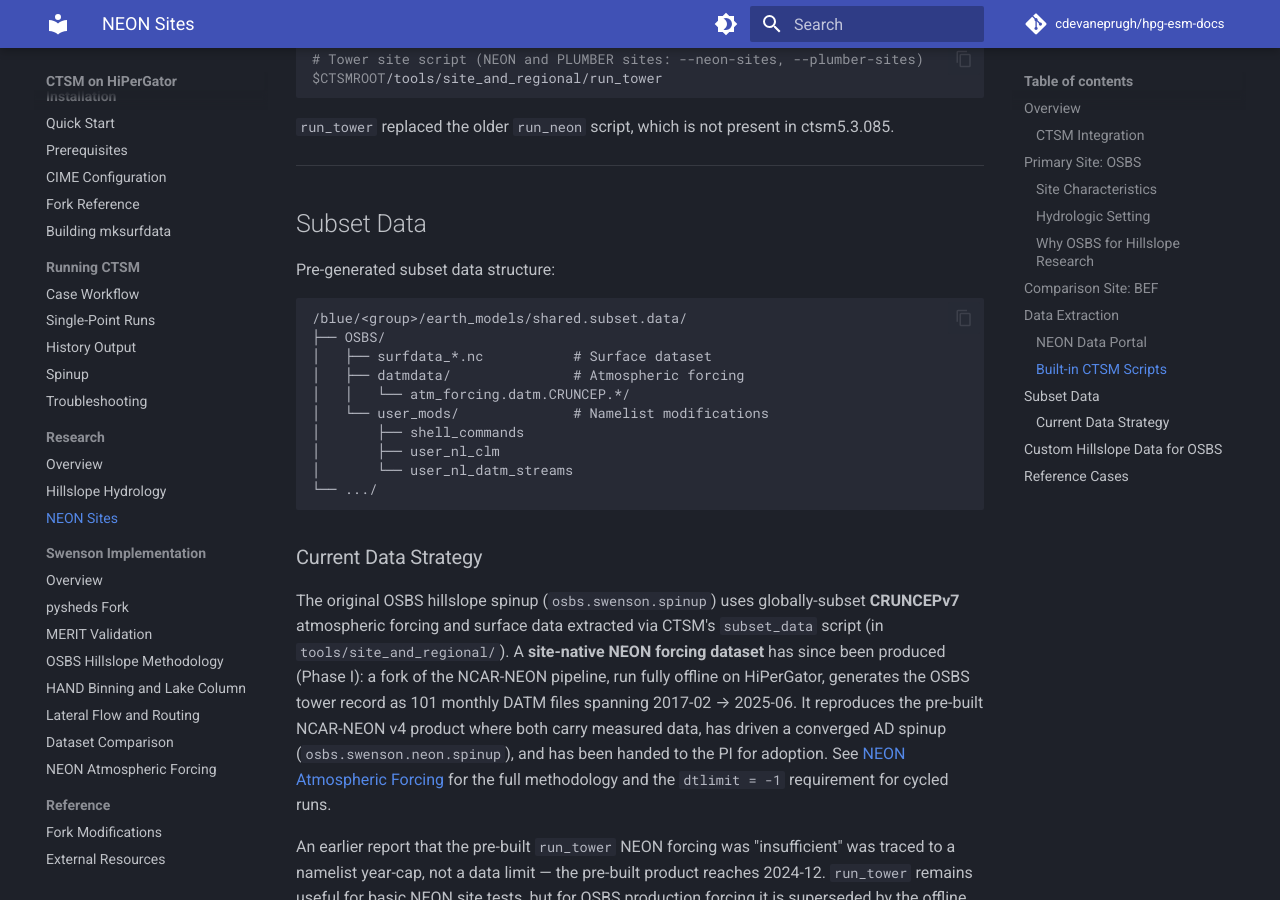
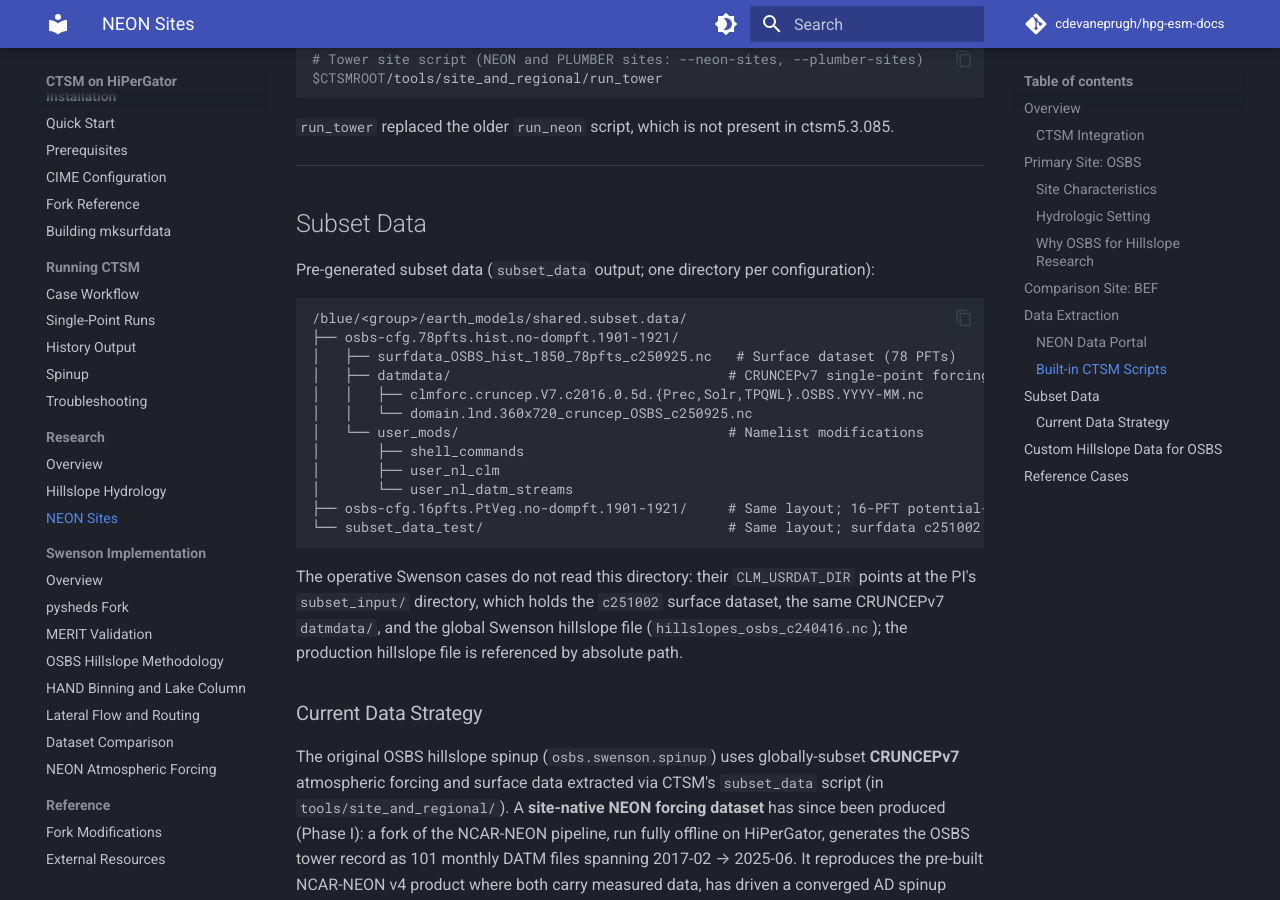
Before and after one commit to cdevaneprugh/hpg-esm-docs, an MkDocs documentation site: the page built from docs/research/neon-sites.md, in a window 1280 px wide and 900 px high, scrolled down 3305 px. Built offline with MkDocs 1.6.1 and Material for MkDocs 9.7.7, drawn with Linux system fonts in a browser that asks for light colours; comment, search, counter and statistics services are not loaded.

Commit message:
Docs: fix the six MODERATE findings of the 2026-10-20 audit
Each claim re-verified against the Phase B/C outputs, the pipeline
code, Swenson's reference code, SLURM accounting and the operative
case configuration before editing (audit report: hpg-esm-tools
swenson/audit/261020-docs_audit/).

- osbs-implementation.md: Lc plausibility checks quoted at the
  production Lc = 356 m (P95 DTND/Lc 1.09, mean catchment/Lc^2 0.877,
  max 2.6) with the 300 m working values in parentheses and the 5x5
  test block named; Sensitivity paragraph now says the 20-run sweep
  characterized the 8 m artifact peak, and gives the actual robustness
  evidence for the 356 m peak; DTND tail removal described as a single
  global pass (not per catchment side); production memory stated from
  SLURM MaxRSS (24 GiB, job 31931926) with Phase B's 58 GB benchmark
  explaining the 64 GB request.
- index.md: same memory correction.
- lateral-flow-and-routing.md: terminal-column stream depth stated as
  zero by configuration (flds_r2l_stream_channel_depths = .false.,
  MOSART_MODE = NULL, lnd_import_export.F90:623 fallback) rather than
  as an assumption.
- neon-sites.md: subset-data tree redrawn from the actual directory
  layout; note that the operative cases read the PI's subset_input/.

Co-Authored-By: Claude Fable 5.1 <noreply@anthropic.com>

````diff
--- a/docs/research/neon-sites.md
+++ b/docs/research/neon-sites.md
@@ -112,20 +112,24 @@ $CTSMROOT/tools/site_and_regional/run_tower
 
 ## Subset Data
 
-Pre-generated subset data structure:
+Pre-generated subset data (`subset_data` output; one directory per configuration):
 
 ```text
 /blue/<group>/earth_models/shared.subset.data/
-├── OSBS/
-│   ├── surfdata_*.nc           # Surface dataset
-│   ├── datmdata/               # Atmospheric forcing
-│   │   └── atm_forcing.datm.CRUNCEP.*/
-│   └── user_mods/              # Namelist modifications
+├── osbs-cfg.78pfts.hist.no-dompft.1901-1921/
+│   ├── surfdata_OSBS_hist_1850_78pfts_c250925.nc   # Surface dataset (78 PFTs)
+│   ├── datmdata/                                  # CRUNCEPv7 single-point forcing, 1901-1921
+│   │   ├── clmforc.cruncep.V7.c2016.0.5d.{Prec,Solr,TPQWL}.OSBS.YYYY-MM.nc
+│   │   └── domain.lnd.360x720_cruncep_OSBS_c250925.nc
+│   └── user_mods/                                 # Namelist modifications
 │       ├── shell_commands
 │       ├── user_nl_clm
 │       └── user_nl_datm_streams
-└── .../
+├── osbs-cfg.16pfts.PtVeg.no-dompft.1901-1921/     # Same layout; 16-PFT potential-vegetation surface dataset
+└── subset_data_test/                              # Same layout; surfdata c251002
 ```
+
+The operative Swenson cases do not read this directory: their `CLM_USRDAT_DIR` points at the PI's `subset_input/` directory, which holds the `c251002` surface dataset, the same CRUNCEPv7 `datmdata/`, and the global Swenson hillslope file (`hillslopes_osbs_c240416.nc`); the production hillslope file is referenced by absolute path.
 
 ### Current Data Strategy
 
````
Also changed, not shown: docs/swenson/index.md (+1 -1 lines), docs/swenson/lateral-flow-and-routing.md (+1 -1 lines), docs/swenson/osbs-implementation.md (+7 -7 lines).
